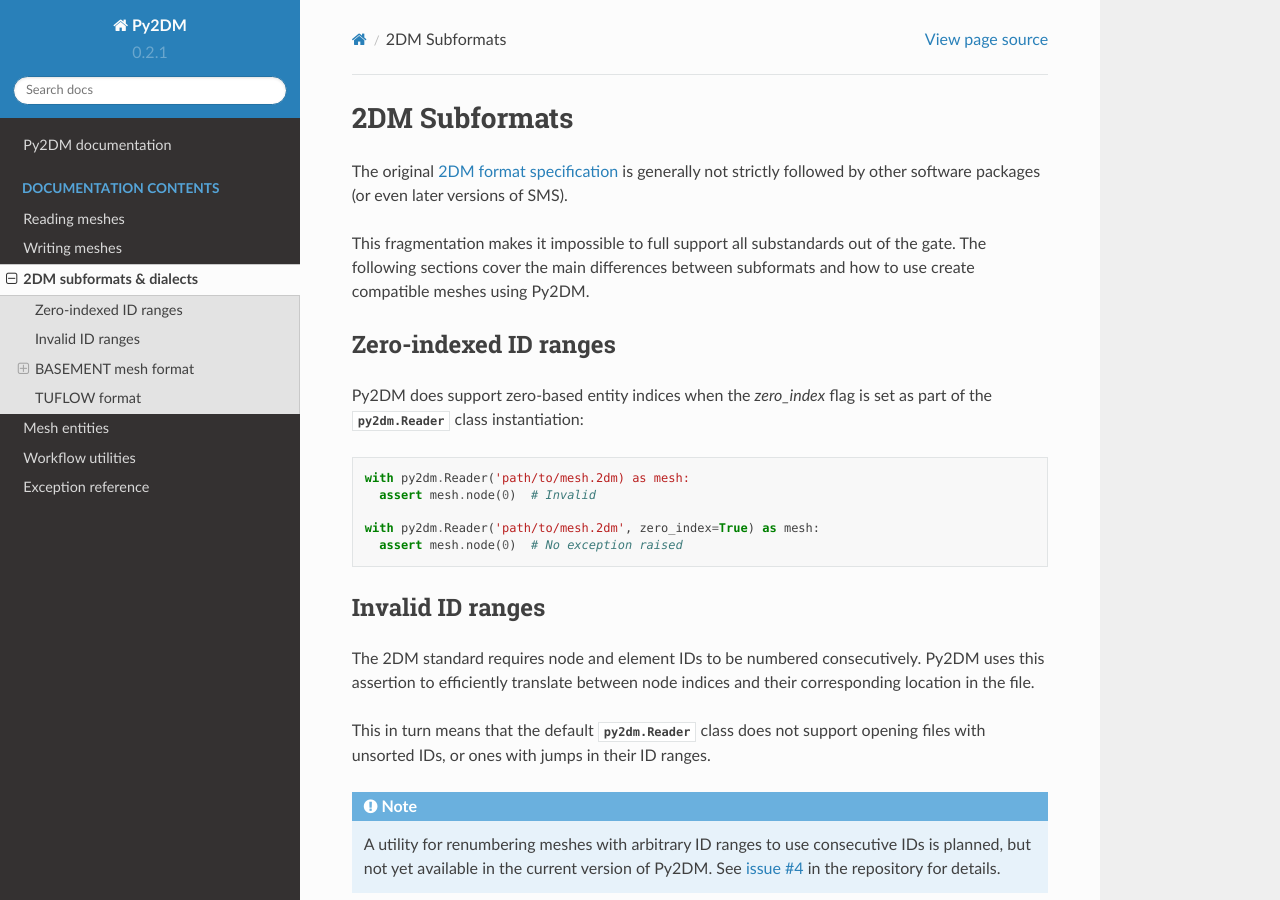
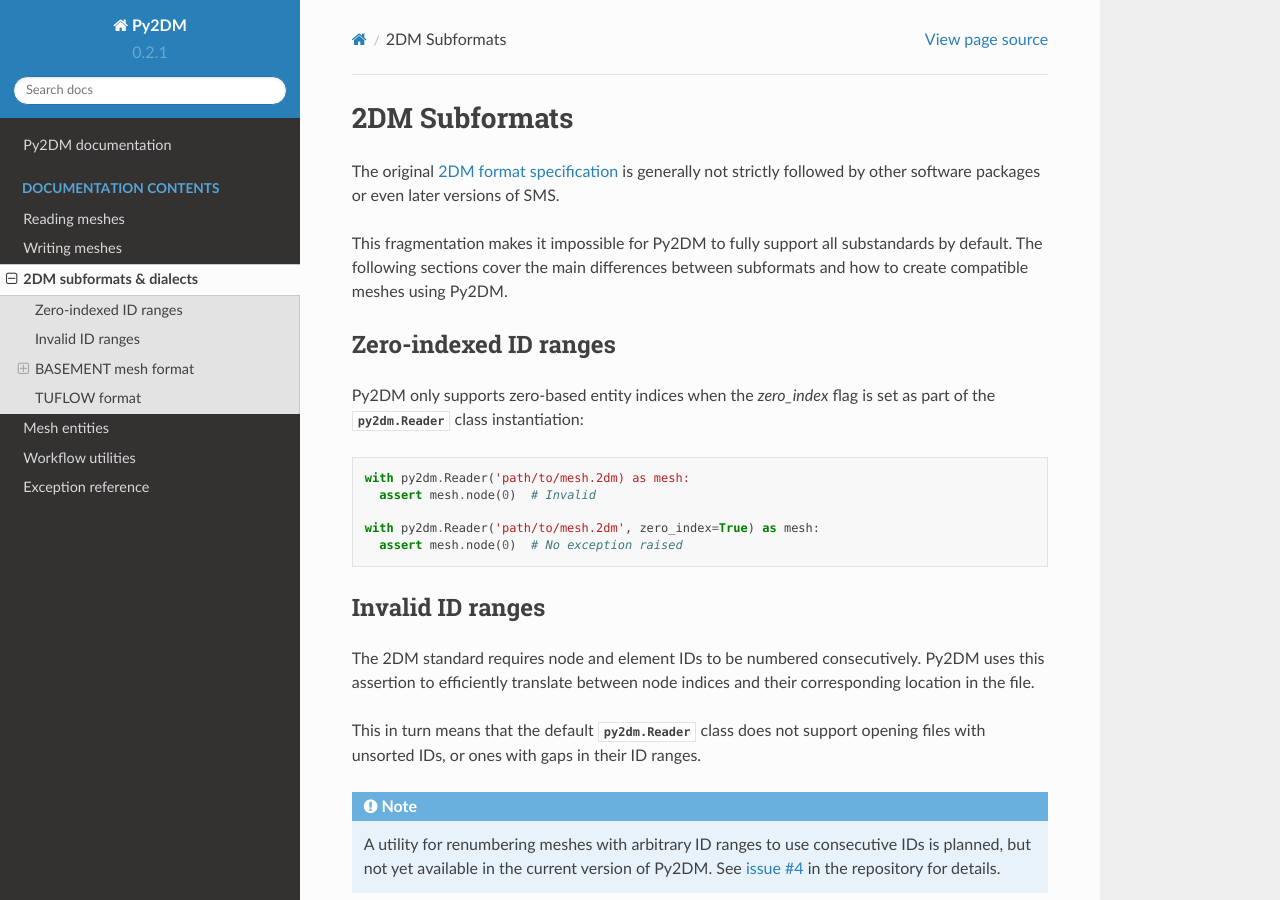
Before and after one commit to leonhard-s/Py2DM, a Sphinx documentation site: the page built from docs/subformats.rst, in a window 1280 px wide and 900 px high. Built offline with Sphinx 7.4.7 and the Read the Docs theme 2.0.0, drawn with Linux system fonts in a browser that asks for light colours.

Commit message:
Clearn up docs phrasing

```diff
--- a/docs/read.rst
+++ b/docs/read.rst
@@ -41,7 +41,7 @@
 Sequential access
 -----------------
 
-When retrieving mesh entities in bulk, it is generally recommended to use the iterator factory methods :meth:`py2dm.Reader.iter_nodes`, :meth:`py2dm.Reader.iter_elements`, and :meth:`py2dm.Reader.iter_node_strings`.
+When retrieving mesh entities in bulk, it is generally recommended using the iterator factory methods :meth:`py2dm.Reader.iter_nodes`, :meth:`py2dm.Reader.iter_elements`, and :meth:`py2dm.Reader.iter_node_strings`.
 
 As a shorthand, you can also use the :attr:`py2dm.Reader.nodes`, :attr:`py2dm.Reader.elements`, and :attr:`py2dm.Reader.node_strings` properties respectively. These behave exactly the same as if the corresponding iterator were called with default arguments.
 
--- a/docs/subformats.rst
+++ b/docs/subformats.rst
@@ -2,14 +2,14 @@
 2DM Subformats
 ==============
 
-The original `2DM format specification`_ is generally not strictly followed by other software packages (or even later versions of SMS).
+The original `2DM format specification`_ is generally not strictly followed by other software packages or even later versions of SMS.
 
-This fragmentation makes it impossible to full support all substandards out of the gate. The following sections cover the main differences between subformats and how to use create compatible meshes using Py2DM.
+This fragmentation makes it impossible for Py2DM to fully support all substandards by default. The following sections cover the main differences between subformats and how to create compatible meshes using Py2DM.
 
 Zero-indexed ID ranges
 ======================
 
-Py2DM does support zero-based entity indices when the `zero_index` flag is set as part of the :class:`py2dm.Reader` class instantiation:
+Py2DM only supports zero-based entity indices when the `zero_index` flag is set as part of the :class:`py2dm.Reader` class instantiation:
 
 .. code-block:: python3
 
@@ -24,7 +24,7 @@
 
 The 2DM standard requires node and element IDs to be numbered consecutively. Py2DM uses this assertion to efficiently translate between node indices and their corresponding location in the file.
 
-This in turn means that the default :class:`py2dm.Reader` class does not support opening files with unsorted IDs, or ones with jumps in their ID ranges.
+This in turn means that the default :class:`py2dm.Reader` class does not support opening files with unsorted IDs, or ones with gaps in their ID ranges.
 
 .. note::
 
--- a/docs/write.rst
+++ b/docs/write.rst
@@ -26,7 +26,7 @@
 
    Any mutable lists are deep copied when passing a class instance to any of these methods. There is no danger of unintentional mutation of an object's data after it was passed to this method.
 
-Alternatively, all of the above methods also support a factory interface, where the values passed are forwarded directly to the corresponding object constructor:
+Alternatively, all the above methods also support a factory interface, where the values passed are forwarded directly to the corresponding object constructor:
 
 .. code-block:: python3
 
@@ -41,7 +41,6 @@
       mesh.element('E3T', 1, 1, 2, 3)
       # Or, alternatively:
       mesh.element(py2dm.Element3T, 2, 3, 2, 4)
-
 
 Automatically assigned IDs
 --------------------------
```
Also changed, not shown: other parts of docs/write.rst (+1 -1 lines).
